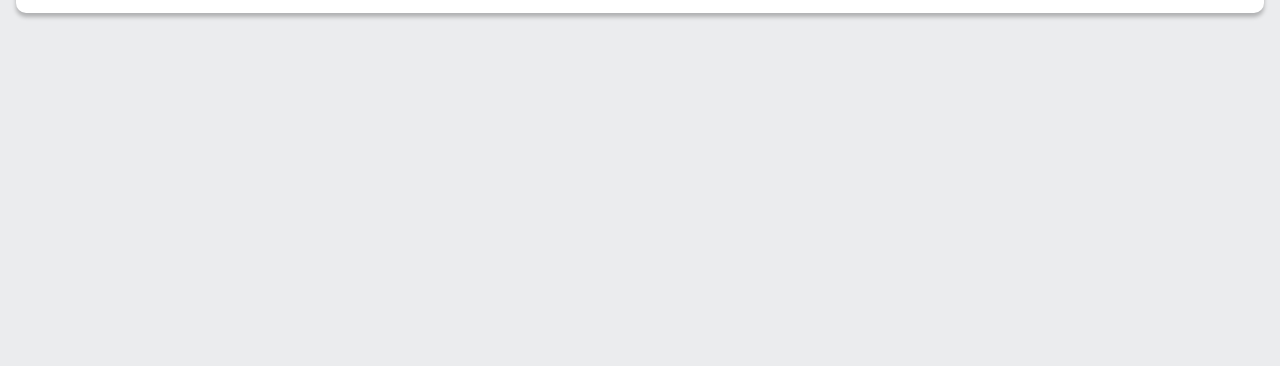
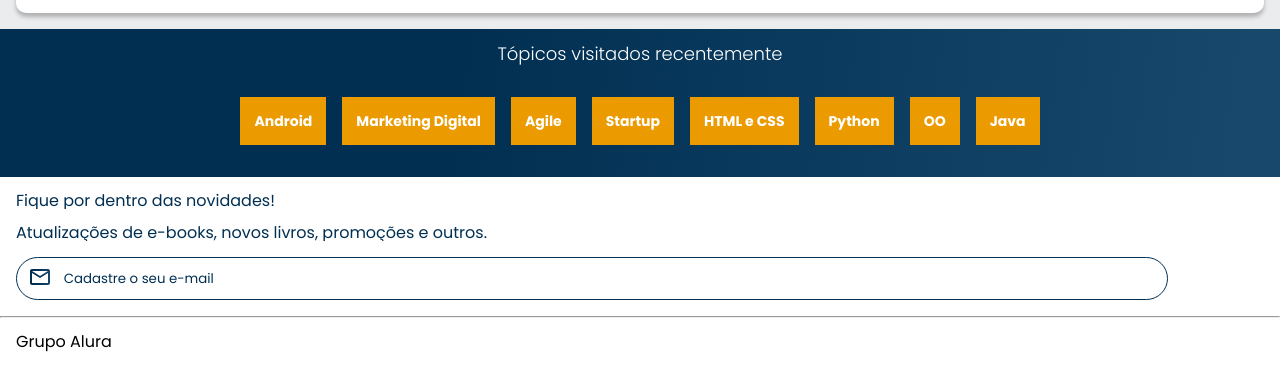
Before and after one commit to davidbnu/alura-mobile-2023, a plain HTML site: page index.html in a window 1280 px wide. Shown: the part 2291-2657 px from the top of the page. Before the commit the page ends 2320 px from the top, so only its background shows below. Drawn offline with nearby package versions, Linux system fonts and the light colour scheme.

Commit message:
Add files via upload

```diff
--- a/css/carrossel.css
+++ b/css/carrossel.css
@@ -68,9 +68,9 @@
 
 .botoes__ancora {
     background-color: var(--laranja);
+    color: var(--branco);
+    font-size: 16px;
+    font-weight: 700;
     padding: 1em 2.2em;
     text-decoration: none;
-    font-size: 16px;
-    font-weight: 700;
-    color: var(--branco);
 }
--- /dev/null
+++ b/css/contato.css
@@ -0,0 +1,30 @@
+.contato {
+    background-color: var(--branco);
+    padding: 1em;
+}
+
+.contato__titulo, .contato__descricao {
+    background: var(--azul-degrade);
+    -webkit-background-clip: text;
+    -webkit-text-fill-color: transparent;
+    background-clip: text;
+}
+
+.contato__descricao {
+    margin: 1em 0;
+}
+
+.contato__email {
+    padding: 1em;
+    border: 1px solid var(--azul);
+    border-radius: 24px;
+    width: 90%;
+    color: var(--azul);
+}
+
+.contato__email::placeholder {
+    font-family: var(--fonte-principal);
+    color: var(--azul);
+    background: url("../img/Email.svg") no-repeat;
+    padding-left: 2.5em;
+}
--- /dev/null
+++ b/css/rodape.css
@@ -0,0 +1,8 @@
+hr {
+    margin: 0;
+}
+
+.rodape {
+    background-color: var(--branco);
+    padding: 1em;
+}
--- /dev/null
+++ b/css/topicos.css
@@ -0,0 +1,32 @@
+.topicos {
+    background: var(--azul-degrade);
+    text-align: center;
+    padding: 1em 0;
+}
+
+.topicos__titulo {
+    color: var(--branco);
+    font-weight: 300;
+    font-size: 18px;
+    margin-bottom: 1em;
+}
+
+.topicos__lista {
+    display: flex;
+    flex-wrap: wrap;
+    justify-content: center;
+}
+
+.topicos__item {
+    margin: 2em 0.5em;
+}
+
+.topicos__link {
+    background-color: var(--laranja);
+    color: var(--branco);
+    font-size: 14px;
+    font-weight: 700;
+    padding: 1em;
+    text-decoration: none;
+
+}
--- a/index.html
+++ b/index.html
@@ -171,6 +171,49 @@
 
         </section>
 
+        <section class="topicos">
+            <h2 class="topicos__titulo">Tópicos visitados recentemente</h2>
+            <ul class="topicos__lista">
+                <li class="topicos__item">
+                    <a href="#" class="topicos__link">Android</a>
+                </li>
+                <li class="topicos__item">
+                    <a href="#" class="topicos__link">Marketing Digital</a>
+                </li>
+                <li class="topicos__item">
+                    <a href="#" class="topicos__link">Agile</a>
+                </li>
+                <li class="topicos__item">
+                    <a href="#" class="topicos__link">Startup</a>
+                </li>
+                <li class="topicos__item">
+                    <a href="#" class="topicos__link">HTML e CSS</a>
+                </li>
+                <li class="topicos__item">
+                    <a href="#" class="topicos__link">Python</a>
+                </li>
+                <li class="topicos__item">
+                    <a href="#" class="topicos__link">OO</a>
+                </li>
+                <li class="topicos__item">
+                    <a href="#" class="topicos__link">Java</a>
+                </li>
+
+            </ul>
+        </section>
+
+        <section class="contato">
+            <h2 class="contato__titulo">Fique por dentro das novidades!</h2>
+            <h2 class="contato__descricao">Atualizações de e-books, novos livros, promoções e outros.</h2>
+            <input class="contato__email" type="email" placeholder="Cadastre o seu e-mail">
+        </section>
+
+        <hr />
+
+        <footer class="rodape">
+            <h2 class="rodape__titulo">Grupo Alura</h2>
+        </footer>
+
         <script src="https://cdn.jsdelivr.net/npm/swiper@10/swiper-bundle.min.js"></script>
         <script>
             const swiper = new Swiper('.swiper', {
--- a/styles.css
+++ b/styles.css
@@ -1,6 +1,9 @@
 @import url("css/header.css");
 @import url("css/banner.css");
 @import url("css/carrossel.css");
+@import url("css/topicos.css");
+@import url("css/contato.css");
+@import url("css/rodape.css");
 
 :root {
     --branco: #FFFFFF;
```
